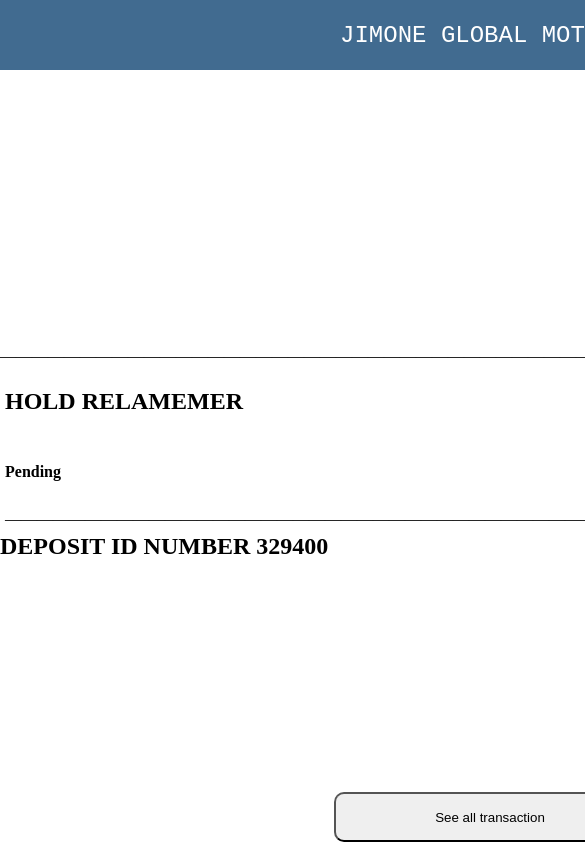
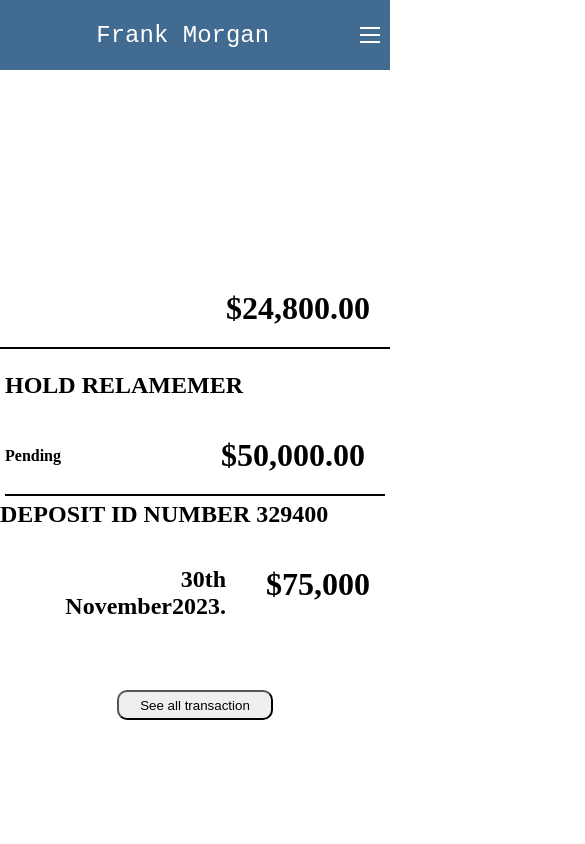
Before and after one commit to ibromoney/lana, a plain HTML site: page index.html in a window 390 px wide. Shown: the top 844 px of the page, 585 px wide, since content can reach past the window. Drawn offline with Linux system fonts and the light colour scheme.

Commit message:
Add files via upload

```diff
--- a/index.html
+++ b/index.html
@@ -8,7 +8,7 @@
 </head>
 <body>
     <div class="Nav-bar">
-         <div class="logo">JIMONE GLOBAL MOTORS </div>
+         <div class="logo">Frank Morgan </div>
          <ul>
              <li><a href="">HOME</a></li>
              <li><a href="">INVENTORY</a></li>
@@ -26,12 +26,12 @@
     <div class="container-1">
     <div class="box">
         <h1>$24,800.00</h1>
-        <p>—————————————————————————————————————————————————————————————————</p>
+        <p></p>
     </div><br>
     <div class="box1">
         <h2>HOLD RELAMEMER  </h2><br>
         <div class="con"><h4>Pending</h4>  <h1>$50,000.00</h1></div>
-        <p>—————————————————————————————————————————————————————————————————</p>
+        <p></p>
 </div>
 
 <div class="con2">
@@ -40,7 +40,7 @@
 </div>
 <br>
 
-<div class="con3"><h1>30th November2023.</h1> <h1>$75,000 </h1></div>
+<div class="con3"><h1  class="ib">30th November2023.</h1> <h1>$75,000 </h1></div>
 
   <div class="container"><button>  See all transaction</button></div>
 </div>
--- a/style.css
+++ b/style.css
@@ -12,6 +12,12 @@ width: 10%;
 justify-content: center;
 align-items: center;
 
+  }
+
+  p{
+    width: 100%;
+    height: 1%;
+    border: 1px solid black;
   }
 
   .bar{
@@ -139,8 +145,6 @@ h1{
 
 @media screen and (max-width: 650px) {
 
-
-
     .mobilemenu {
         display: block;
         justify-content: center;
@@ -152,7 +156,7 @@ h1{
 
 
   .Nav-bar {
-    width: 270%;
+    width: 100%;
      background-color: #416b90;
 
   }
@@ -185,48 +189,19 @@ h1{
     display: none;
   }
 
-
-     .box {
-        width: 200%;
-        text-align: right;
-    }
-
-    .box  h1{
-        color: #416b90;
-        margin-left: 800px;
-    }
-
-    .box1{
-        width: 200%;
-    }
-
-    .box1  h1 {
-        color: #416b90;
-        margin-left: 800px;
-
-    }
-
-    .con3{
-        width: 200%;
-        /* display: flex;
-        justify-content: space-between; */
-    }
-
-    .con3  h1 {
-        color: #416b90;
-        margin-left: 800px;
-    }
-
-    .container{
-        width: 200%;
-        margin-top: 100px ;
-    }
+.con3  .ib {
+    font-size: 1.5rem;
+    font-weight: bolder;
 
 
-   .container  button{
-        width: 40%;
-        height: 50px;
-        margin-left: 200px;
-        outline: none;
-    }
 }
+.container{
+    margin-top: 50px;
+}
+
+.container button{
+    width: 40%;
+}
+
+
+}
```
